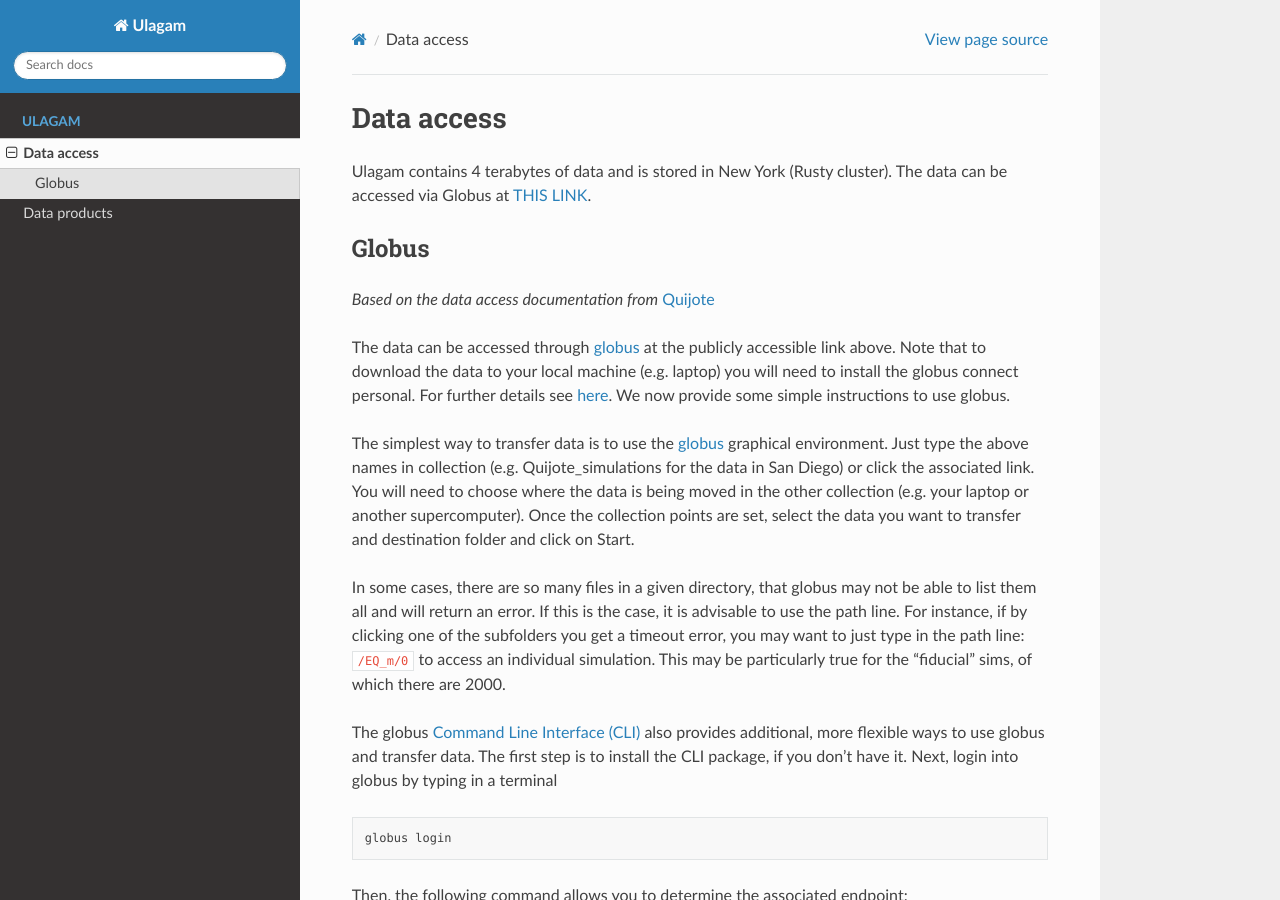
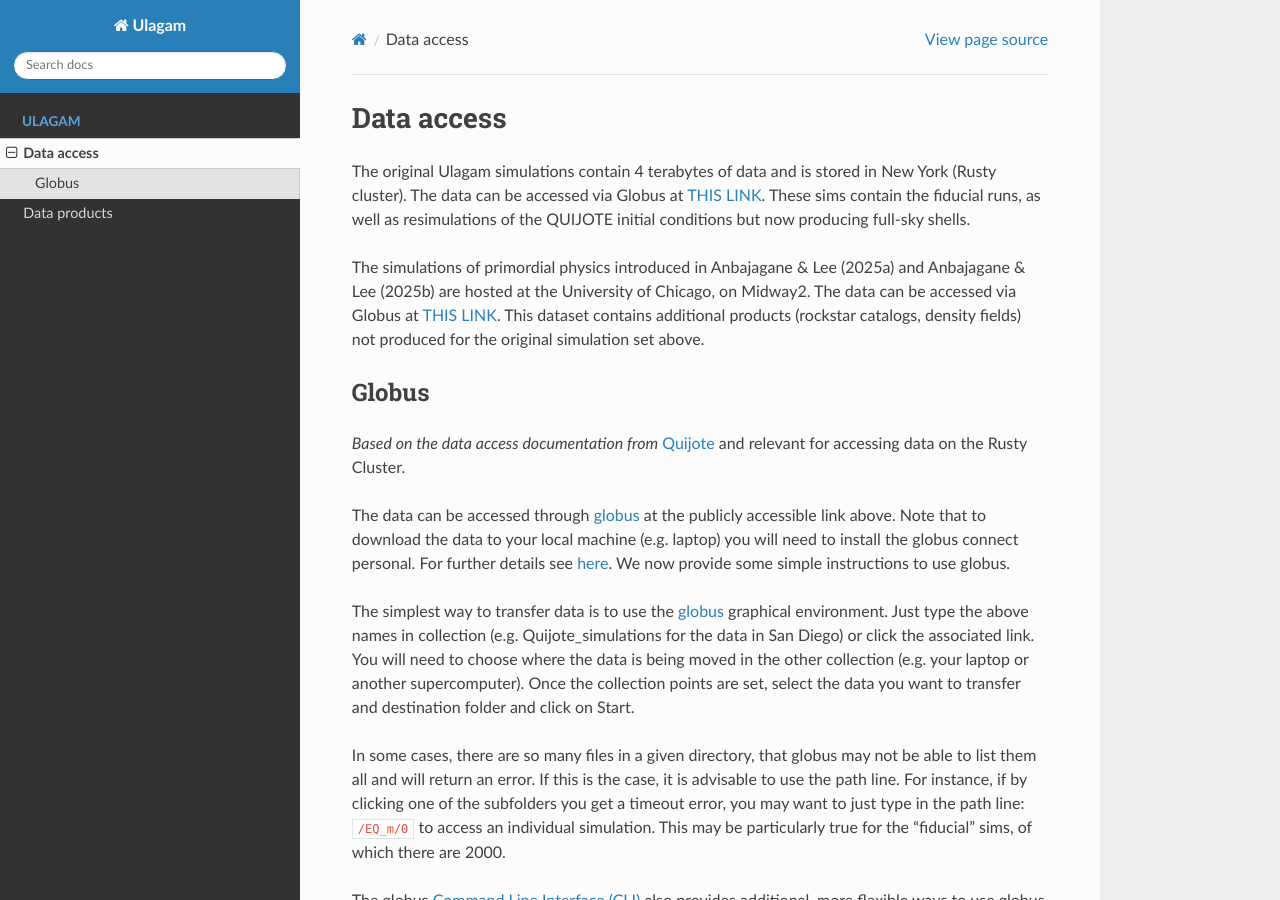
Before and after one commit to DhayaaAnbajagane/Ulagam-simulations, a Sphinx documentation site: the page built from docs/source/access.rst, in a window 1280 px wide and 900 px high. Built offline with Sphinx 7.4.7 and the Read the Docs theme 3.1.0, drawn with Linux system fonts in a browser that asks for light colours.

Commit message:
Update access.rst

```diff
--- a/docs/source/access.rst
+++ b/docs/source/access.rst
@@ -4,12 +4,14 @@
 Data access
 ***********
 
-Ulagam contains 4 terabytes of data and is stored in New York (Rusty cluster). The data can be accessed via Globus at `THIS LINK <https://app.globus.org/file-manager?origin_id=e0eae0aa-5bca-11ea-9683-0e56c063f437&origin_path=%2FUlagam%2F>`__.
+The original Ulagam simulations contain 4 terabytes of data and is stored in New York (Rusty cluster). The data can be accessed via Globus at `THIS LINK <https://app.globus.org/file-manager?origin_id=e0eae0aa-5bca-11ea-9683-0e56c063f437&origin_path=%2FUlagam%2F>`__. These sims contain the fiducial runs, as well as resimulations of the QUIJOTE initial conditions but now producing full-sky shells.
+
+The simulations of primordial physics introduced in Anbajagane & Lee (2025a) and Anbajagane & Lee (2025b) are hosted at the University of Chicago, on Midway2. The data can be accessed via Globus at `THIS LINK <https://app.globus.org/file-manager?origin_id=b0b9fe48-1f3f-40a0-9699-4de84a6fc62d>`__. This dataset contains additional products (rockstar catalogs, density fields) not produced for the original simulation set above.
 
 Globus
 ------
 
-*Based on the data access documentation from* `Quijote <https://quijote-simulations.readthedocs.io/en/latest/access.html>`__
+*Based on the data access documentation from* `Quijote <https://quijote-simulations.readthedocs.io/en/latest/access.html>`__ and relevant for accessing data on the Rusty Cluster.
 
 The data can be accessed through `globus <https://www.globus.org/>`__ at the publicly accessible link above. Note that to download the data to your local machine (e.g. laptop) you will need to install the globus connect personal. For further details see `here <https://github.com/franciscovillaescusa/Quijote-simulations/blob/master/documentation/globus.md>`_. We now provide some simple instructions to use globus.
 
```
